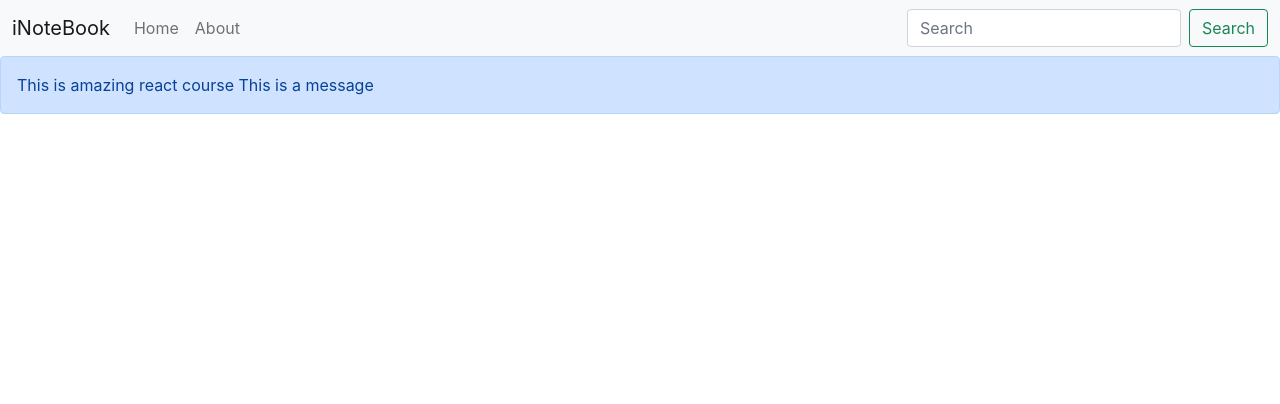
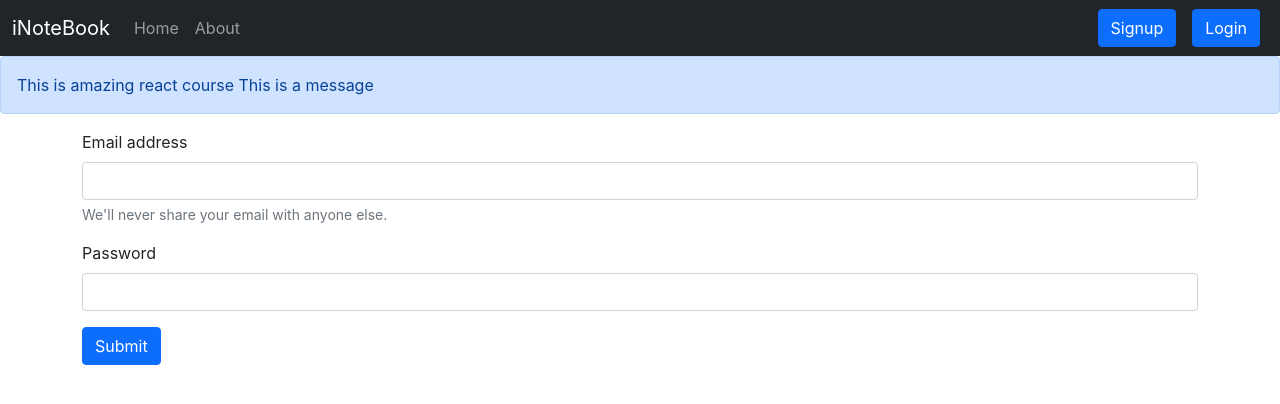
Before and after one commit to asimmaqsood57/iNoteBook-MERN, a React (Create React App) app in the folder client/: page /login in a window 1280 px wide. Shown: the top 404 px of the page. Built offline with nearby package versions, Linux system fonts and the light colour scheme.

Commit message:
login functionality is implementing

```diff
--- a/client/src/App.js
+++ b/client/src/App.js
@@ -6,6 +6,8 @@ import Home from "./components/Home";
 import Alert from "./components/Alert";
 import About from "./components/About";
 import NoteState from "./context/notes/NoteState";
+import Login from "./components/Login";
+import Signup from "./components/Signup";
 function App() {
   return (
     <>
@@ -20,6 +22,14 @@ function App() {
           <Route exact path="/">
             <Home />
           </Route>
+
+          <Route exact path="/login">
+            <Login />
+          </Route>
+
+          <Route exact path="/signup">
+            <Signup />
+          </Route>
         </Switch>
       </NoteState>
     </>
--- a/client/src/components/AddNote.js
+++ b/client/src/components/AddNote.js
@@ -8,9 +8,9 @@ const AddNote = () => {
   const { addNote } = context;
 
   const [note, setnote] = useState({
-    note: "",
+    title: "",
     description: "",
-    tag: "Default",
+    tag: "",
   });
 
   const handleClick = (e) => {
@@ -18,6 +18,8 @@ const AddNote = () => {
 
     console.log("hello");
     addNote(note.title, note.description, note.tag);
+
+    setnote({ title: "", description: "", tag: "" });
   };
 
   const onChange = (e) => {
@@ -36,6 +38,7 @@ const AddNote = () => {
           <input
             type="text"
             name="title"
+            value={note.title}
             onChange={onChange}
             className="form-control"
             id="title"
@@ -49,6 +52,7 @@ const AddNote = () => {
           <input
             type="text"
             name="description"
+            value={note.description}
             onChange={onChange}
             className="form-control"
             id="description"
@@ -61,6 +65,7 @@ const AddNote = () => {
           <input
             type="text"
             name="tag"
+            value={note.tag}
             onChange={onChange}
             className="form-control"
             id="tag"
--- /dev/null
+++ b/client/src/components/Login.js
@@ -0,0 +1,68 @@
+import React, { useState } from "react";
+
+const Login = () => {
+  const [credentials, setCredentials] = useState({ email: "", password: "" });
+
+  const handleSubmit = async (e) => {
+    e.preventDefault();
+
+    const response = await fetch(`http://localhost:3001/api/auth/login`, {
+      method: "POST",
+      headers: {
+        "Content-Type": "application/json",
+      },
+      body: JSON.stringify({
+        email: credentials.email,
+        password: credentials.password,
+      }),
+    });
+    const json = await response.json(); // parses JSON response into native JavaScript objects
+
+    console.log(json);
+  };
+
+  const onchange = (e) => {
+    setCredentials({ ...credentials, [e.target.name]: e.target.value });
+  };
+
+  return (
+    <div className="container">
+      <form onSubmit={handleSubmit}>
+        <div className="mb-3">
+          <label for="exampleInputEmail1" className="form-label">
+            Email address
+          </label>
+          <input
+            type="email"
+            onChange={onchange}
+            value={credentials.email}
+            className="form-control"
+            id="exampleInputEmail1"
+            aria-describedby="emailHelp"
+          />
+          <div id="emailHelp" className="form-text">
+            We'll never share your email with anyone else.
+          </div>
+        </div>
+        <div className="mb-3">
+          <label for="exampleInputPassword1" className="form-label">
+            Password
+          </label>
+          <input
+            type="password"
+            value={credentials.password}
+            className="form-control"
+            id="exampleInputPassword1"
+            onChange={onchange}
+          />
+        </div>
+
+        <button type="submit" className="btn btn-primary">
+          Submit
+        </button>
+      </form>
+    </div>
+  );
+};
+
+export default Login;
--- a/client/src/components/Navbar.js
+++ b/client/src/components/Navbar.js
@@ -11,7 +11,7 @@ const Navbar = () => {
 
   return (
     <>
-      <nav className="navbar navbar-expand-lg navbar-light bg-light">
+      <nav className="navbar navbar-expand-lg navbar-dark bg-dark">
         <div className="container-fluid">
           <Link className="navbar-brand" to="/">
             iNoteBook
@@ -52,15 +52,13 @@ const Navbar = () => {
               </li>
             </ul>
             <form className="d-flex">
-              <input
-                className="form-control me-2"
-                type="search"
-                placeholder="Search"
-                aria-label="Search"
-              />
-              <button className="btn btn-outline-success" type="submit">
-                Search
-              </button>
+              <Link class="btn btn-primary mx-2" to="/signup" role="button">
+                Signup
+              </Link>
+
+              <Link class="btn btn-primary mx-2" to="/login" role="button">
+                Login
+              </Link>
             </form>
           </div>
         </div>
--- a/client/src/components/Notes.js
+++ b/client/src/components/Notes.js
@@ -152,6 +152,10 @@ const Notes = () => {
         <div className="row my-3">
           <h2>Your Notes</h2>
 
+          <div className="container">
+            {notes.length === 0 && "No Notes to display"}
+          </div>
+
           {notes.map((Note) => {
             return (
               <NoteItem
--- /dev/null
+++ b/client/src/components/Signup.js
@@ -0,0 +1,11 @@
+import React from "react";
+
+const Signup = () => {
+  return (
+    <div>
+      <h1>I am sign up</h1>
+    </div>
+  );
+};
+
+export default Signup;
--- a/client/src/context/notes/NoteState.js
+++ b/client/src/context/notes/NoteState.js
@@ -48,17 +48,9 @@ const NoteState = (props) => {
       },
       body: JSON.stringify(data), // body data type must match "Content-Type" header
     });
-    // const json = response.json(); // parses JSON response into native JavaScript objects
+    const json = await response.json(); // parses JSON response into native JavaScript objects
 
-    let note = {
-      _id: "6146c2cbff2e680c28",
-      user: "61459e0c03d8cdd107dba187",
-      title: title,
-      description: description,
-      tag: tag,
-      date: "20 21-09-19T04:55:39.526Z",
-      __v: 0,
-    };
+    let note = json;
 
     setNotes(notes.concat(note));
   };
```
